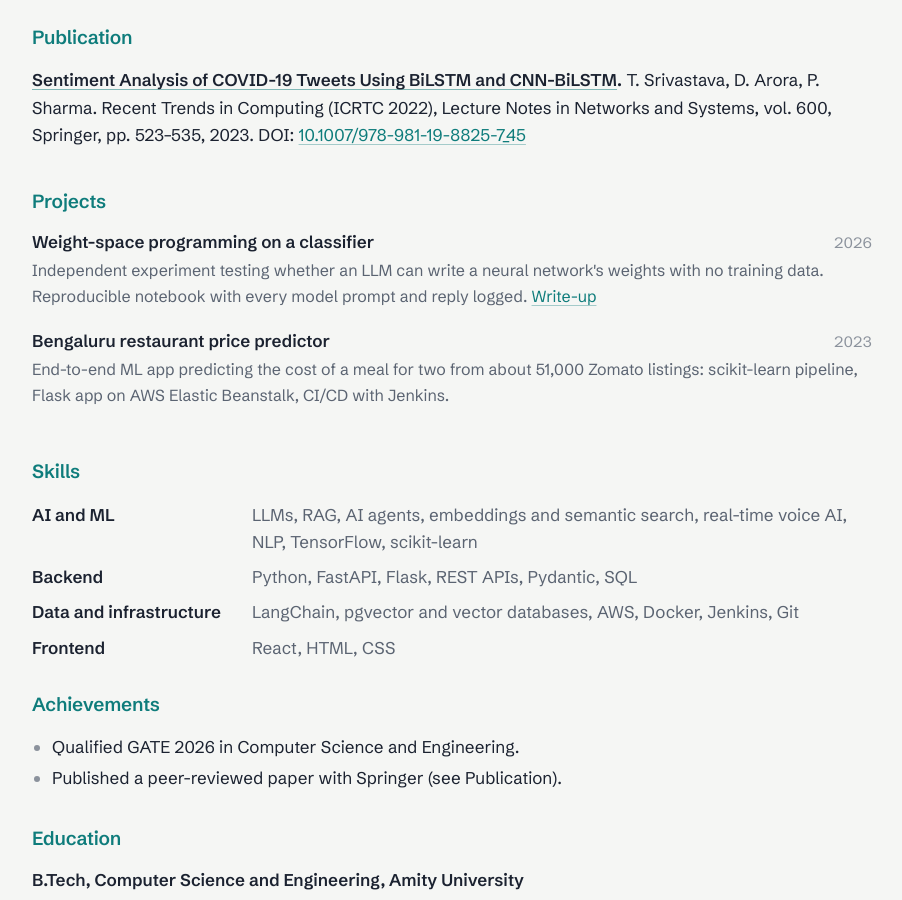
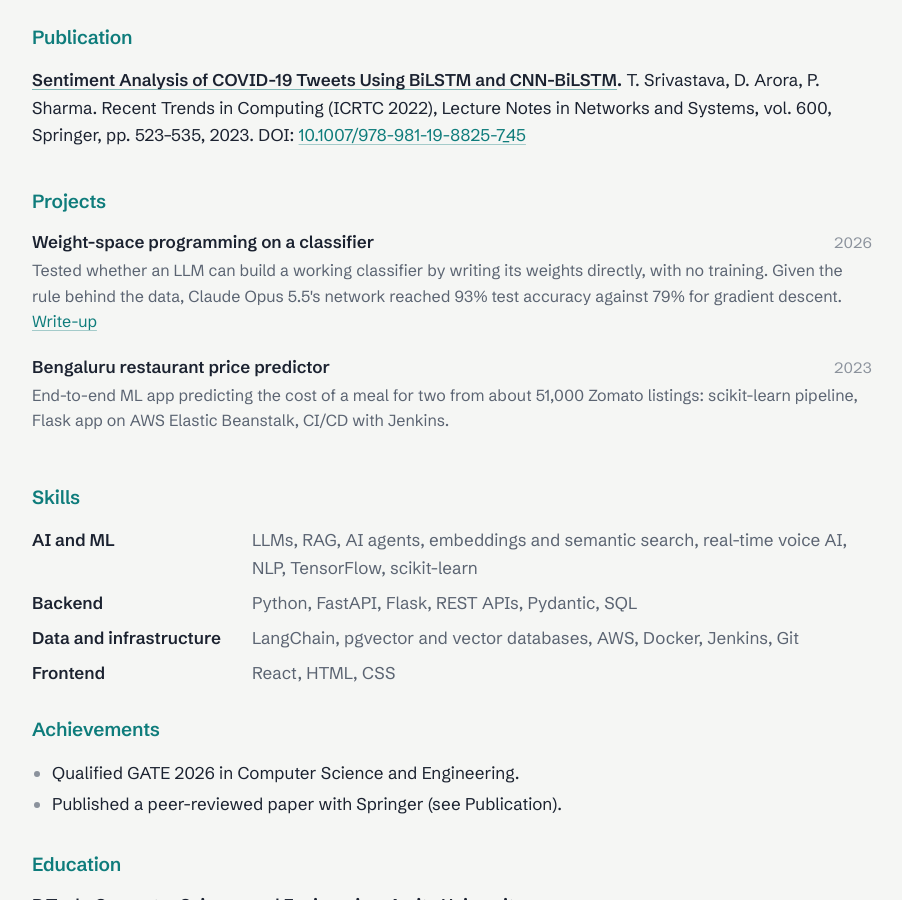
Before and after one commit to TusharSrivastva/TusharSrivastva.github.io, a Jekyll site: the page built from resume.html, in a window 1280 px wide and 900 px high, scrolled down 1302 px. Shown: the whole window, without its empty margins (188-1090 px from the left). Built offline with Jekyll 4.4.1, drawn with Linux system fonts in a browser that asks for light colours.

Commit message:
Rewrite weight-space project description

```diff
--- a/_data/projects.yml
+++ b/_data/projects.yml
@@ -1,6 +1,6 @@
 - title: Weight-space programming on a classifier
   year: 2026
-  description: The code behind my write-up on LLM-written neural network weights. A reproducible notebook with a gradient-descent baseline, LLM-written and LLM-edited weights, and every prompt and model reply logged so it re-runs offline.
+  description: Can an LLM build a working neural network by writing its weights directly, with no training? I tested this on a small classifier, having Claude Opus 5.5 write the weights from scratch and edit a network trained with gradient descent, with and without the rule behind the data. Given the rule, its network reached 93% test accuracy against 79% for gradient descent. Without it, the LLM did worse than always guessing the most common class.
   stack: Python, NumPy, scikit-learn, Claude Opus 5.5
   links:
     - label: Code
--- a/resume.html
+++ b/resume.html
@@ -73,7 +73,7 @@ description: Resume of Tushar Srivastava, Gen AI engineer.
     <h2>Projects</h2>
     <div class="job">
       <div class="job-line"><h3><a href="https://github.com/TusharSrivastva/weight-space-classifier">Weight-space programming on a classifier</a></h3><span>2026</span></div>
-      <p>Independent experiment testing whether an LLM can write a neural network's weights with no training data. Reproducible notebook with every model prompt and reply logged. <a href="{{ '/2026/11/22/weight-space-programming/' | relative_url }}">Write-up</a></p>
+      <p>Tested whether an LLM can build a working classifier by writing its weights directly, with no training. Given the rule behind the data, Claude Opus 5.5's network reached 93% test accuracy against 79% for gradient descent. <a href="{{ '/2026/11/22/weight-space-programming/' | relative_url }}">Write-up</a></p>
     </div>
     <div class="job">
       <div class="job-line"><h3><a href="https://github.com/TusharSrivastva/bengaluru-restaurant-price-predictor">Bengaluru restaurant price predictor</a></h3><span>2023</span></div>
```
